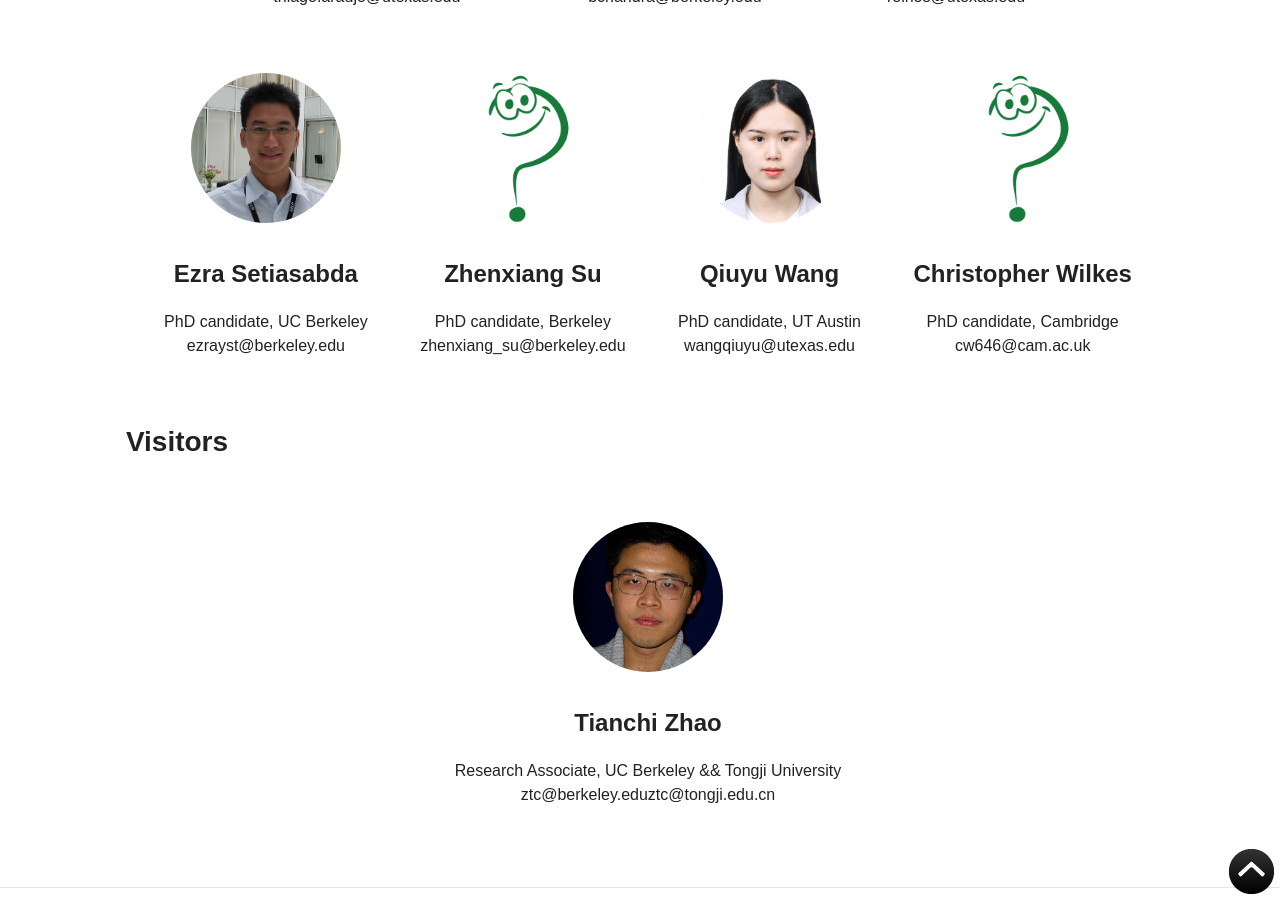
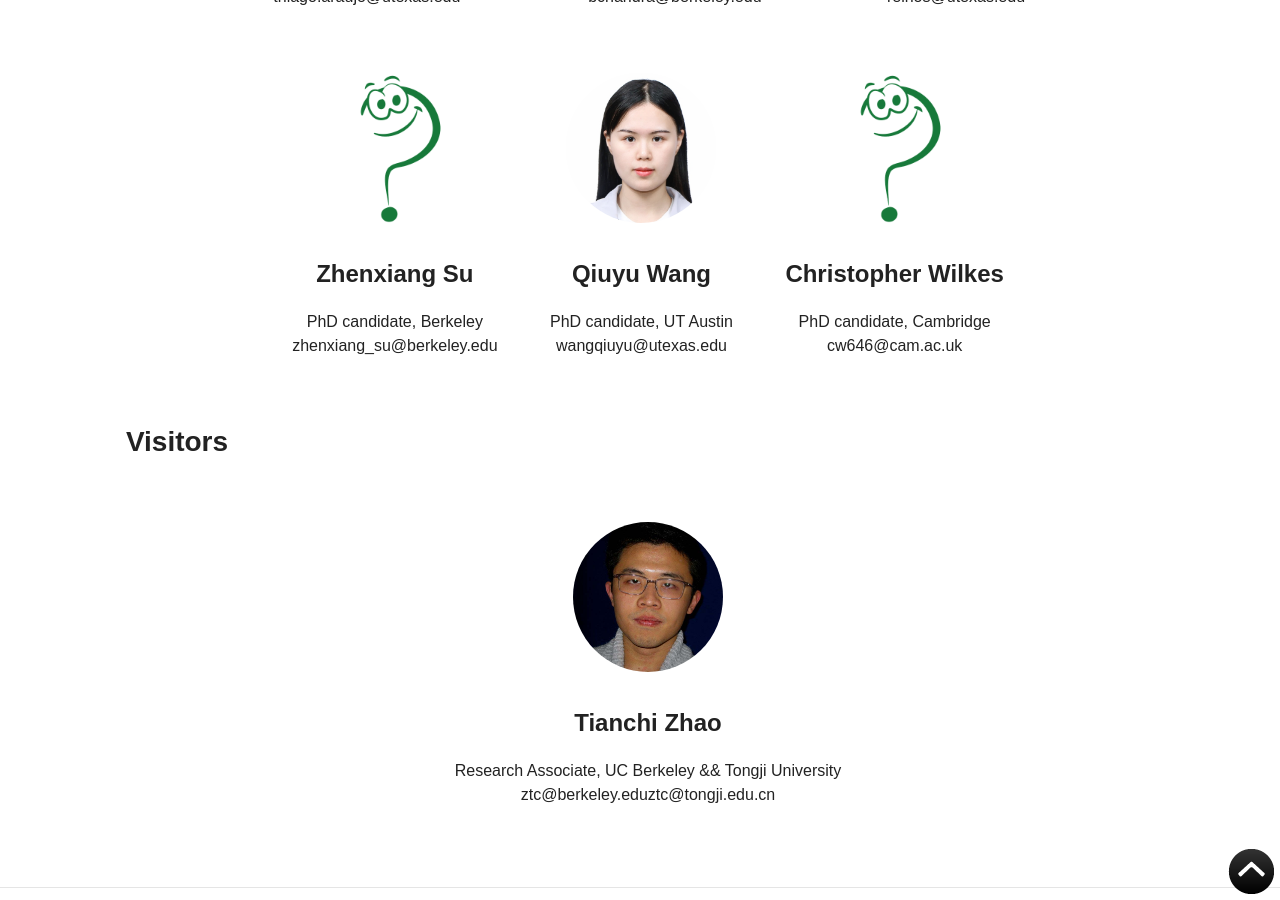
Before and after one commit to cb-geo/cb-geo.github.io, a Jekyll site: the page built from team/index.md, in a window 1280 px wide and 900 px high, scrolled down 2052 px. Built offline with Jekyll 4.4.1, drawn with Linux system fonts in a browser that asks for light colours; nearby versions of some CDN libraries.

Commit message:
:hammer: Update members

```diff
--- a/_data/members.yml
+++ b/_data/members.yml
@@ -106,14 +106,6 @@
     - DEM
     - LBM
 
-- name: Ezra Setiasabda
-  role: student
-  position: PhD candidate
-  uni: UC Berkeley
-  image: ezra.jpg
-  email: ezrayst@berkeley.edu
-  area: MPM
-
 - name: Zhenxiang Su
   role: student
   position: PhD candidate
```
Also changed, not shown: images/cb-geo/team/ezra.jpg (deleted).
